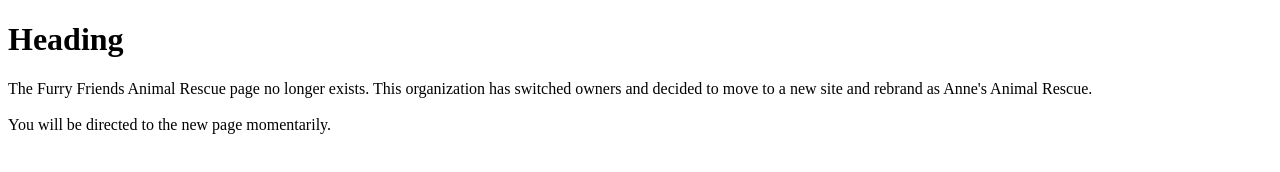
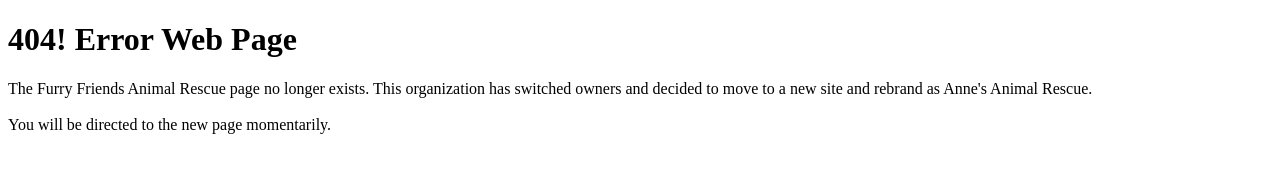
Before and after one commit to nguye830/framework-challenge, a plain HTML site: page index.html in a window 1280 px wide. Drawn offline with Linux system fonts and the light colour scheme.

Commit message:
404 error heading

```diff
--- a/index.html
+++ b/index.html
@@ -8,7 +8,7 @@
     <link rel="stylesheet" href="screen.css">
   </head>
   <body>
-    <h1>Heading</h1>
+    <h1>404! Error Web Page</h1>
     <script src="index.js"></script>
     <body><p>The Furry Friends Animal Rescue page no longer exists. This organization has switched owners and decided to move to a new site and rebrand as Anne's Animal Rescue.
     <br><br>
```
